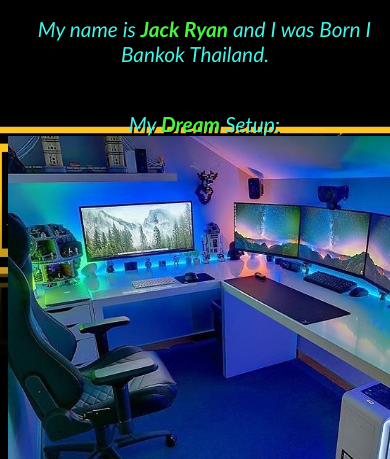
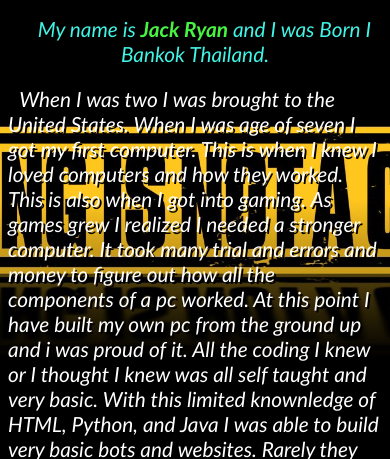
Before and after one commit to JaRyan13/About_Me, a plain HTML site: page Index.html in a window 390 px wide. Shown: the part 201-660 px from the top of the page. Drawn offline with Linux system fonts and the light colour scheme.

```diff
--- a/Index.html
+++ b/Index.html
@@ -23,8 +23,8 @@
           My name is <strong>Jack Ryan</strong> and I was Born I Bankok Thailand.
         <br>
 
-     <!--    <p id="meat">
-        When I was two I was brought to the United States. When I was age of seven I got my first computer. This is when I knew I loved computers and how they worked. This is also when I got into gaming. As games grew I realized I needed a stronger computer. It took many trial and errors and money to figure out how all the components of a pc worked. At this point I have built my own pc from the ground up and i was proud of it. All the coding I knew or I thought I knew was all self taught and very basic. With this limited knownledge of HTML, Python, and Java I was able to build very basic bots and websites. Rarely they would ever run or work. With the frustation and pride of coding my own programs/ websites I knew I needed to expand my knownledge so here I am taking Web Develpoment 100. -->
+        <p id="meat">
+        When I was two I was brought to the United States. When I was age of seven I got my first computer. This is when I knew I loved computers and how they worked. This is also when I got into gaming. As games grew I realized I needed a stronger computer. It took many trial and errors and money to figure out how all the components of a pc worked. At this point I have built my own pc from the ground up and i was proud of it. All the coding I knew or I thought I knew was all self taught and very basic. With this limited knownledge of HTML, Python, and Java I was able to build very basic bots and websites. Rarely they would ever run or work. With the frustation and pride of coding my own programs/ websites I knew I needed to expand my knownledge so here I am taking Web Develpoment 100.
 
         <br>
         <p id="intro">
--- a/stylesheet.css
+++ b/stylesheet.css
@@ -1,3 +1,5 @@
+@media screen and (max-width: 600px){}
+
 ul{
 	list-style-type: none;
 	margin: 0px;
```
